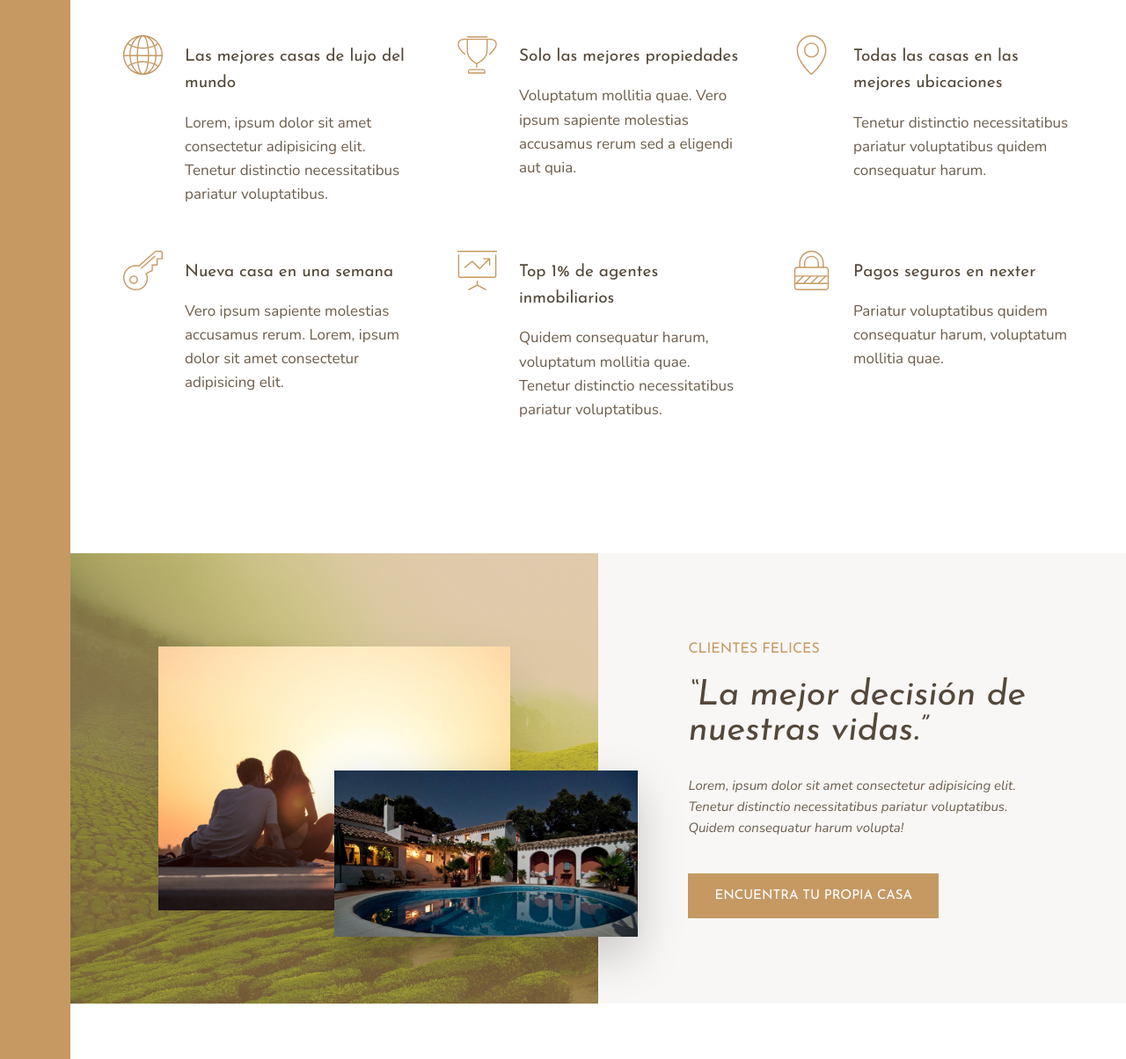
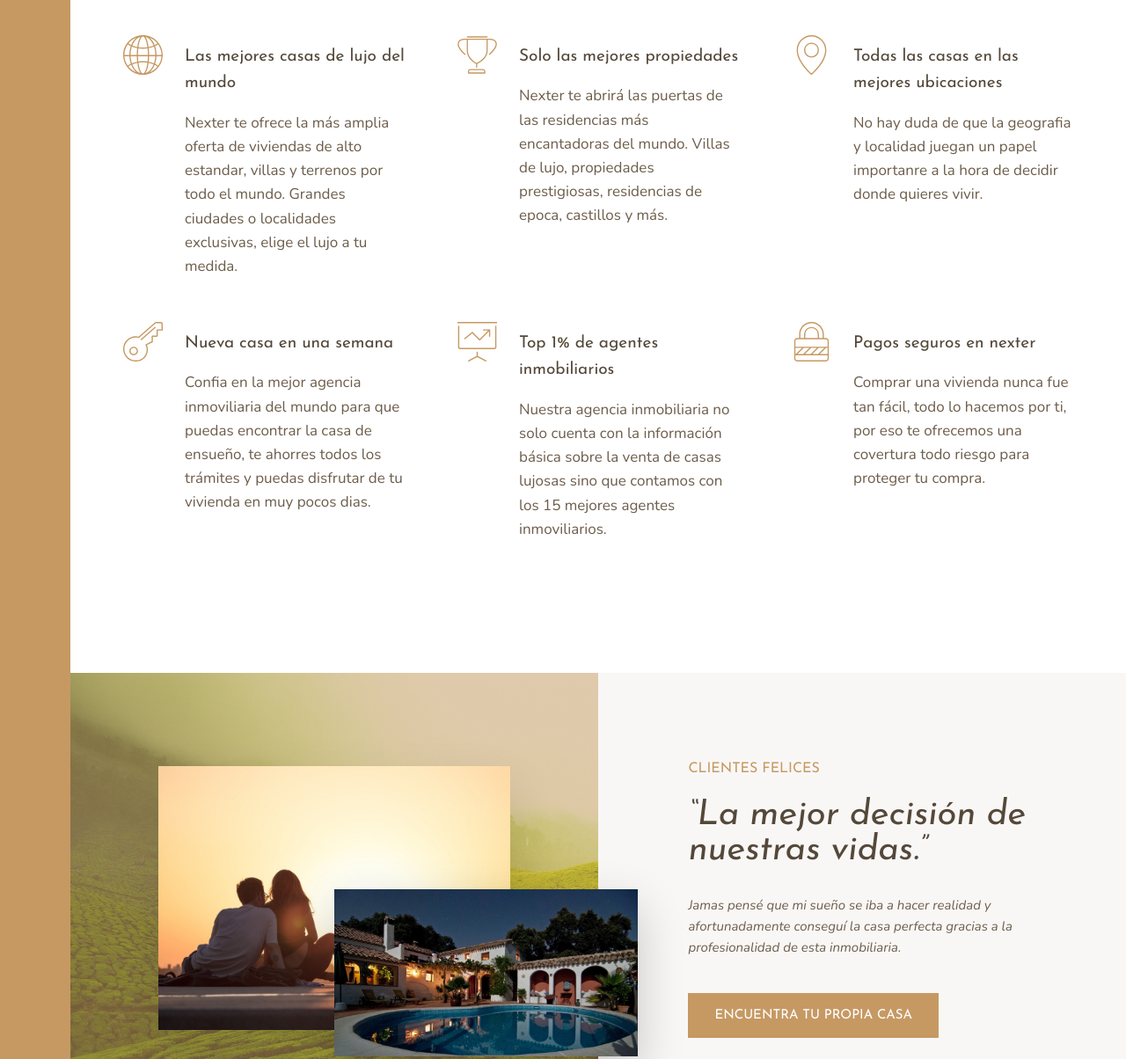
Before and after one commit to estebancasas9817/NexterProyect, a website: page index.html in a window 1280 px wide. Shown: the part 740-1944 px from the top of the page at 88% size. Drawn offline with nearby package versions, Linux system fonts and the light colour scheme.

Commit message:
Eliminación dummy text

```diff
--- a/index.html
+++ b/index.html
@@ -65,8 +65,9 @@
 					Las mejores casas de lujo del mundo
 				</h4>
 				<p class="feature__text">
-					Lorem, ipsum dolor sit amet consectetur adipisicing elit. Tenetur
-					distinctio necessitatibus pariatur voluptatibus.
+					Nexter te ofrece la más amplia oferta de viviendas de alto estandar,
+					villas y terrenos por todo el mundo. Grandes ciudades o localidades
+					exclusivas, elige el lujo a tu medida.
 				</p>
 			</div>
 
@@ -76,8 +77,9 @@
 				</svg>
 				<h4 class="heading-4 heading-4--dark">Solo las mejores propiedades</h4>
 				<p class="feature__text">
-					Voluptatum mollitia quae. Vero ipsum sapiente molestias accusamus
-					rerum sed a eligendi aut quia.
+					Nexter te abrirá las puertas de las residencias más encantadoras del
+					mundo. Villas de lujo, propiedades prestigiosas, residencias de epoca,
+					castillos y más.
 				</p>
 			</div>
 
@@ -89,8 +91,8 @@
 					Todas las casas en las mejores ubicaciones
 				</h4>
 				<p class="feature__text">
-					Tenetur distinctio necessitatibus pariatur voluptatibus quidem
-					consequatur harum.
+					No hay duda de que la geografia y localidad juegan un papel importanre
+					a la hora de decidir donde quieres vivir.
 				</p>
 			</div>
 
@@ -100,8 +102,9 @@
 				</svg>
 				<h4 class="heading-4 heading-4--dark">Nueva casa en una semana</h4>
 				<p class="feature__text">
-					Vero ipsum sapiente molestias accusamus rerum. Lorem, ipsum dolor sit
-					amet consectetur adipisicing elit.
+					Confia en la mejor agencia inmoviliaria del mundo para que puedas
+					encontrar la casa de ensueño, te ahorres todos los trámites y puedas
+					disfrutar de tu vivienda en muy pocos dias.
 				</p>
 			</div>
 
@@ -113,8 +116,9 @@
 					Top 1% de agentes inmobiliarios
 				</h4>
 				<p class="feature__text">
-					Quidem consequatur harum, voluptatum mollitia quae. Tenetur distinctio
-					necessitatibus pariatur voluptatibus.
+					Nuestra agencia inmobiliaria no solo cuenta con la información básica
+					sobre la venta de casas lujosas sino que contamos con los 15 mejores
+					agentes inmoviliarios.
 				</p>
 			</div>
 
@@ -124,8 +128,8 @@
 				</svg>
 				<h4 class="heading-4 heading-4--dark">Pagos seguros en nexter</h4>
 				<p class="feature__text">
-					Pariatur voluptatibus quidem consequatur harum, voluptatum mollitia
-					quae.
+					Comprar una vivienda nunca fue tan fácil, todo lo hacemos por ti, por
+					eso te ofrecemos una covertura todo riesgo para proteger tu compra.
 				</p>
 			</div>
 		</section>
@@ -145,9 +149,9 @@
 				&ldquo;La mejor decisión de nuestras vidas.&rdquo;
 			</h2>
 			<p class="story__text">
-				Lorem, ipsum dolor sit amet consectetur adipisicing elit. Tenetur
-				distinctio necessitatibus pariatur voluptatibus. Quidem consequatur
-				harum volupta!
+				Jamas pensé que mi sueño se iba a hacer realidad y afortunadamente
+				conseguí la casa perfecta gracias a la profesionalidad de esta
+				inmobiliaria.
 			</p>
 			<button class="btn">Encuentra tu propia casa</button>
 		</div>
@@ -443,7 +447,6 @@
 			</p>
 		</footer>
 
-		<script src="./js/main.js"></script>
 		<script src="./js/anime.js"></script>
 		<script src="https://cdnjs.cloudflare.com/ajax/libs/animejs/2.0.2/anime.min.js"></script>
 		<script>
```
